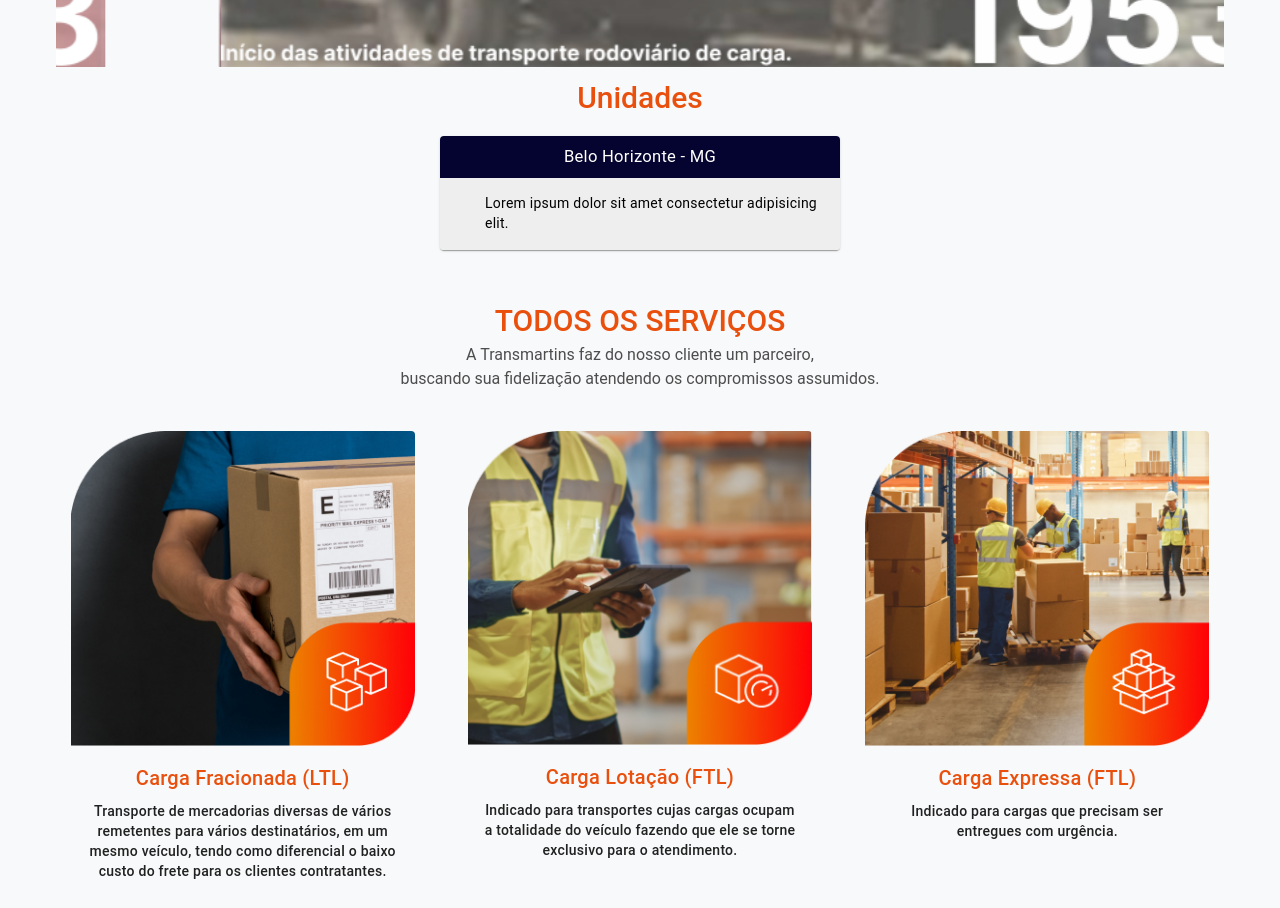
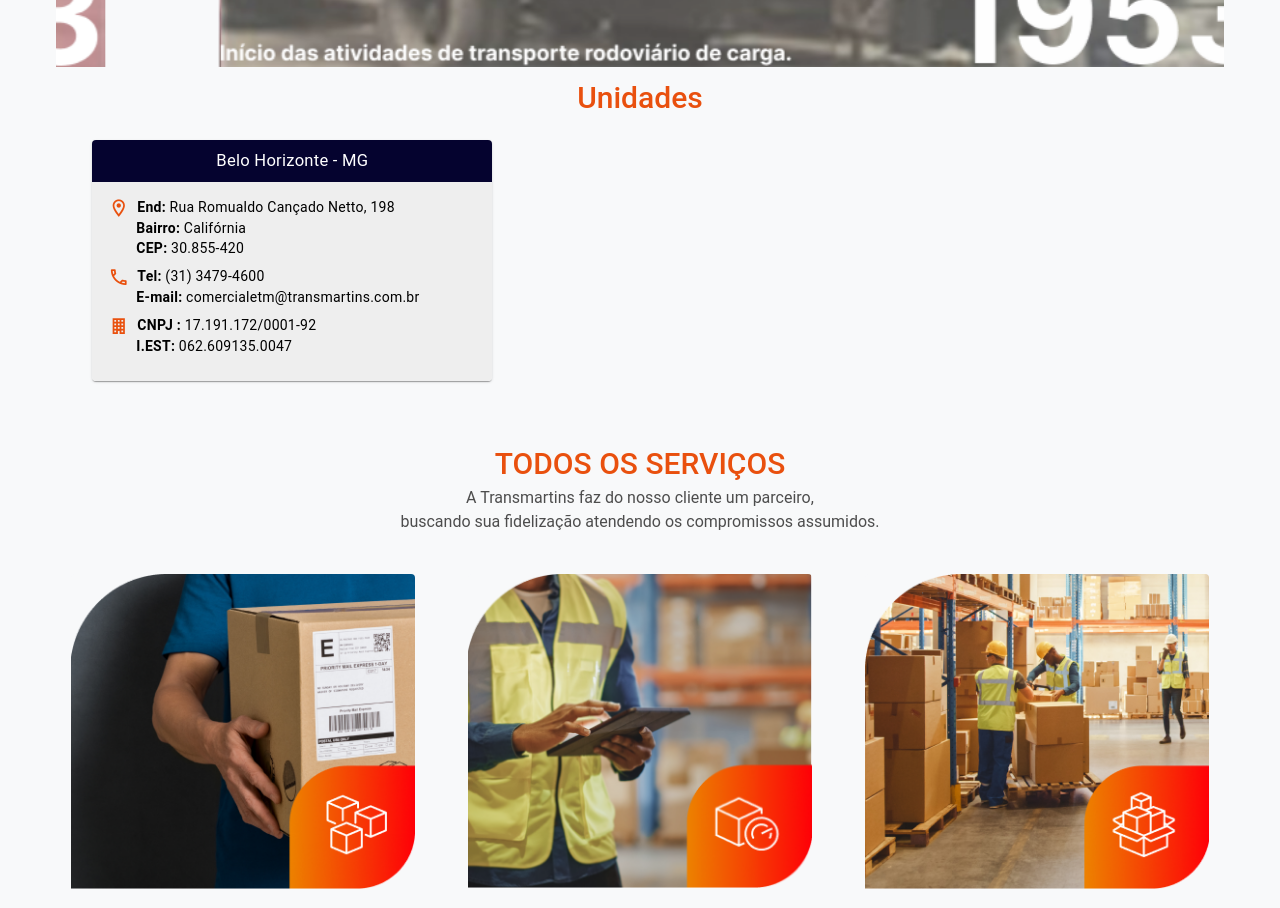
Before and after one commit to Pablo-M-Santos/Projeto-Transmartins, a Vue app: page / in a window 1280 px wide. Shown: the part 1440-2348 px from the top of the page. Built offline with nearby package versions, Linux system fonts and the light colour scheme.

Commit message:
feat: card finalizado

```diff
--- a/index.html
+++ b/index.html
@@ -6,6 +6,8 @@
 
     <!-- Favicon principal -->
     <link rel="icon" href="src/assets/favicon.ico" type="image/x-icon">
+    <link href="https://fonts.googleapis.com/icon?family=Material+Icons" rel="stylesheet">
+
 
     <!-- Favicon para diferentes plataformas -->
     <link rel="apple-touch-icon" href="src/assets/favicon-180x180.png">
--- a/src/pages/PaginaInicial.vue
+++ b/src/pages/PaginaInicial.vue
@@ -75,7 +75,11 @@
       >
         Unidades
       </div>
-      <v-row dense>
+      <v-row>
+        <v-col
+          cols="12"
+          md="5"
+        >
           <v-card
             class="mx-auto"
             width="400"
@@ -90,17 +94,53 @@
             </v-card-title>
 
             <v-card-text class="bg-surface-light pt-4">
+              <div class="d-flex align-left ">
+                <v-icon
+                  style="color: #E9500E;"
+                  class="mr-2"
+                >
+                  mdi-map-marker-outline
+                </v-icon>
+                <div><span class="font-weight-bold">End:</span> Rua Romualdo Cançado Netto, 198</div>
+              </div>
+              <div class="pl-5 ml-2">
+                <span class="font-weight-bold">Bairro:</span> Califórnia
+              </div>
+              <div class="pl-5 ml-2 mb-2">
+                <span class="font-weight-bold">CEP:</span> 30.855-420
+              </div>
+
               <div class="d-flex align-center">
                 <v-icon
-                color="primary"
+                  style="color: #E9500E;"
                   class="mr-2"
                 >
-                pin_drop
+                  mdi-phone-outline
                 </v-icon>
-              <span>Lorem ipsum dolor sit amet consectetur adipisicing elit.</span>
+                <div>
+                  <span class="font-weight-bold">Tel:</span> (31) 3479-4600
+                </div>
+              </div>
+              <div class="pl-5 ml-2 mb-2">
+                <span class="font-weight-bold">E-mail:</span> comercialetm@transmartins.com.br
+              </div>
+              <div class="d-flex align-center">
+                <v-icon
+                  style="color: #E9500E;"
+                  class="mr-2"
+                >
+                  mdi-office-building
+                </v-icon>
+                <div>
+                  <span class="font-weight-bold">CNPJ :</span> 17.191.172/0001-92
+                </div>
+              </div>
+              <div class="pl-5 ml-2 mb-2">
+                <span class="font-weight-bold">I.EST:</span> 062.609135.0047
               </div>
             </v-card-text>
           </v-card>
+        </v-col>
       </v-row>
     </v-container>
 
--- a/src/plugins/vuetify.js
+++ b/src/plugins/vuetify.js
@@ -5,7 +5,7 @@
  */
 
 // Styles
-import '@mdi/font/css/materialdesignicons.css'
+  import '@mdi/font/css/materialdesignicons.css'
 import 'vuetify/styles'
 
 // Composables
```
Lines whose indentation alone changed are shown as unchanged.
